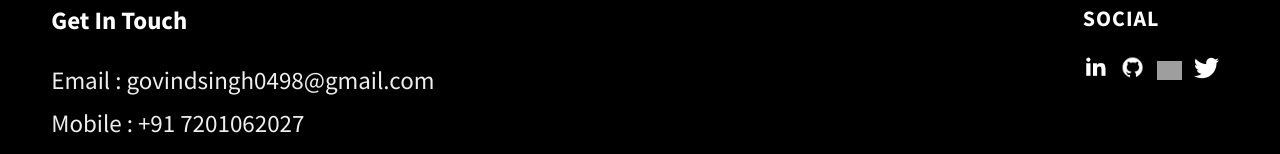
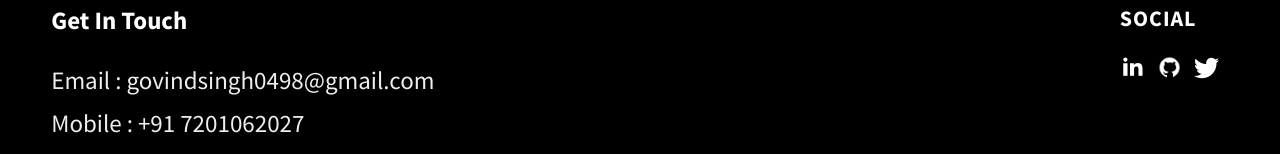
Before and after one commit to Jerry-29/portfolio, a website: page index.html in a window 1280 px wide. Shown: the part 3789-3943 px from the top of the page. Drawn offline with Linux system fonts and the light colour scheme; grey boxes are pictures that could not be loaded.

Commit message:
Update index.html

```diff
--- a/index.html
+++ b/index.html
@@ -412,9 +412,9 @@
             <a target="_blank" rel="noreferrer" href="https://github.com/Jerry-29">
               <img class="main-footer__icon" src="./assets/png/github-ico.png" alt="icon" />
             </a>
-            <a target="_blank" rel="noreferrer" href="https://codesandbox.io/dashboard/home?workspace=3d34bfa0-ec24-48b7-96f0-7095a108e021">
+            <!-- <a target="_blank" rel="noreferrer" href="https://codesandbox.io/dashboard/home?workspace=3d34bfa0-ec24-48b7-96f0-7095a108e021">
               <img class="main-footer__icon" src="https://img.icons8.com/external-tal-revivo-bold-tal-revivo/2x/ffffff/external-codesandbox-an-online-code-editor-and-sharing-web-application-projects-logo-bold-tal-revivo.png" alt="icon" />
-            </a>
+            </a> -->
              <a target="_blank" rel="noreferrer" href="https://twitter.com/https://twitter.com/GovindS72313235">
               <img class="main-footer__icon" src="./assets/png/twitter-ico.png" alt="icon" />
             </a>
```
